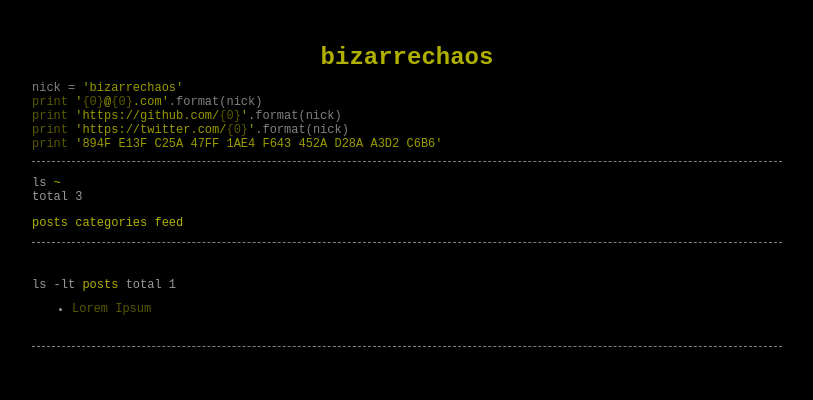
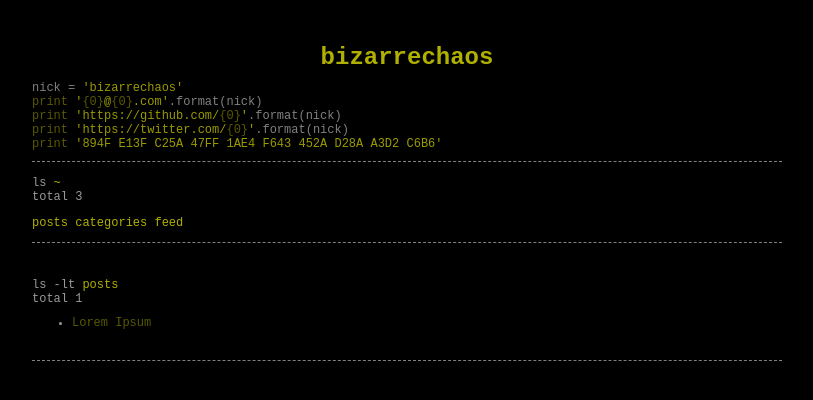
Before and after one commit to bizarrechaos/bizarrechaos.github.io, a Jekyll site: the page built from index.md, in a window 1280 px wide. Shown: the top 400 px of the page, without its empty margins (233-1046 px from the left). Built offline with Jekyll 4.4.1, drawn with Linux system fonts in a browser that asks for light colours.

Commit message:
Update index.md

```diff
--- a/index.md
+++ b/index.md
@@ -1,8 +1,7 @@
 ---
 layout: content
 ---
-ls -lt <a href="{{ site.url }}/posts/">posts</a>
-total {{ site.posts | size }}
+<p>ls -lt <a href="{{ site.url }}/posts/">posts</a><br />total {{ site.posts | size }}</p>
 <ul class="posts">
     {% for post in site.posts %}
         <li>
```
